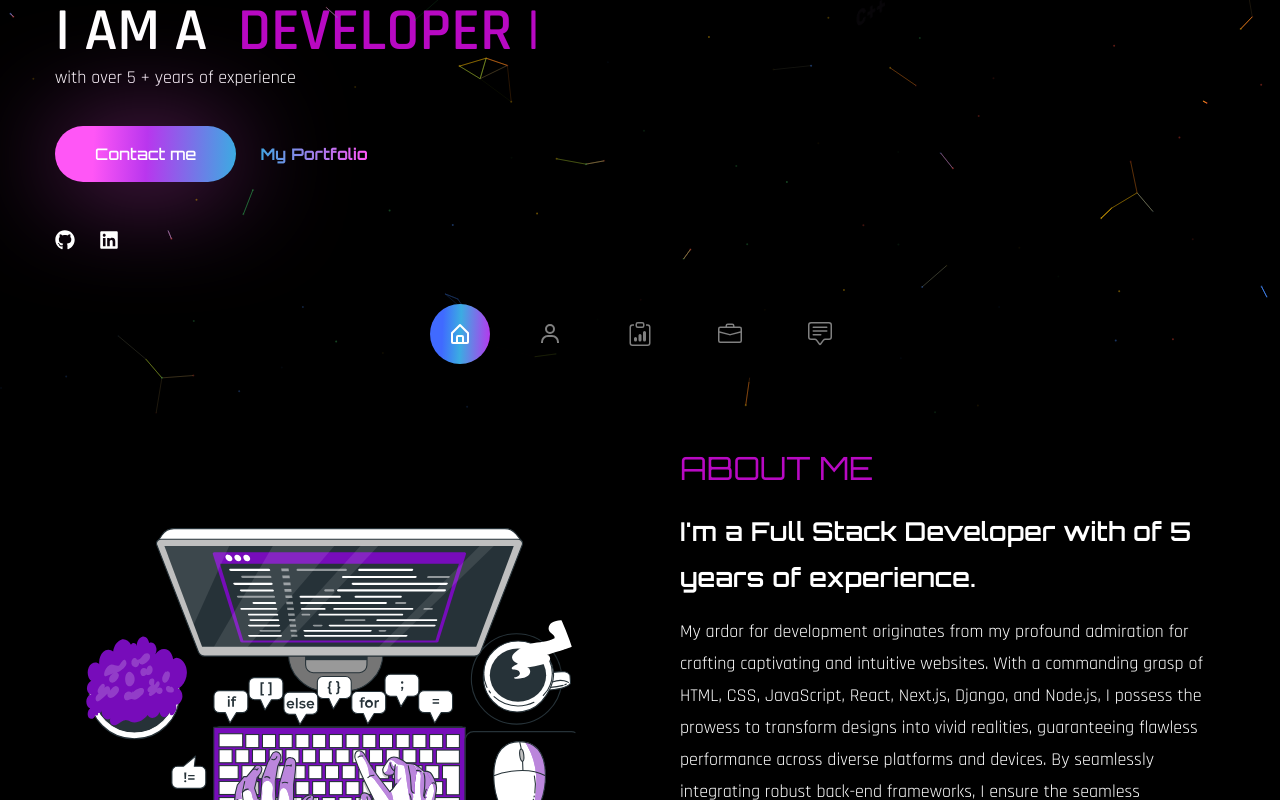
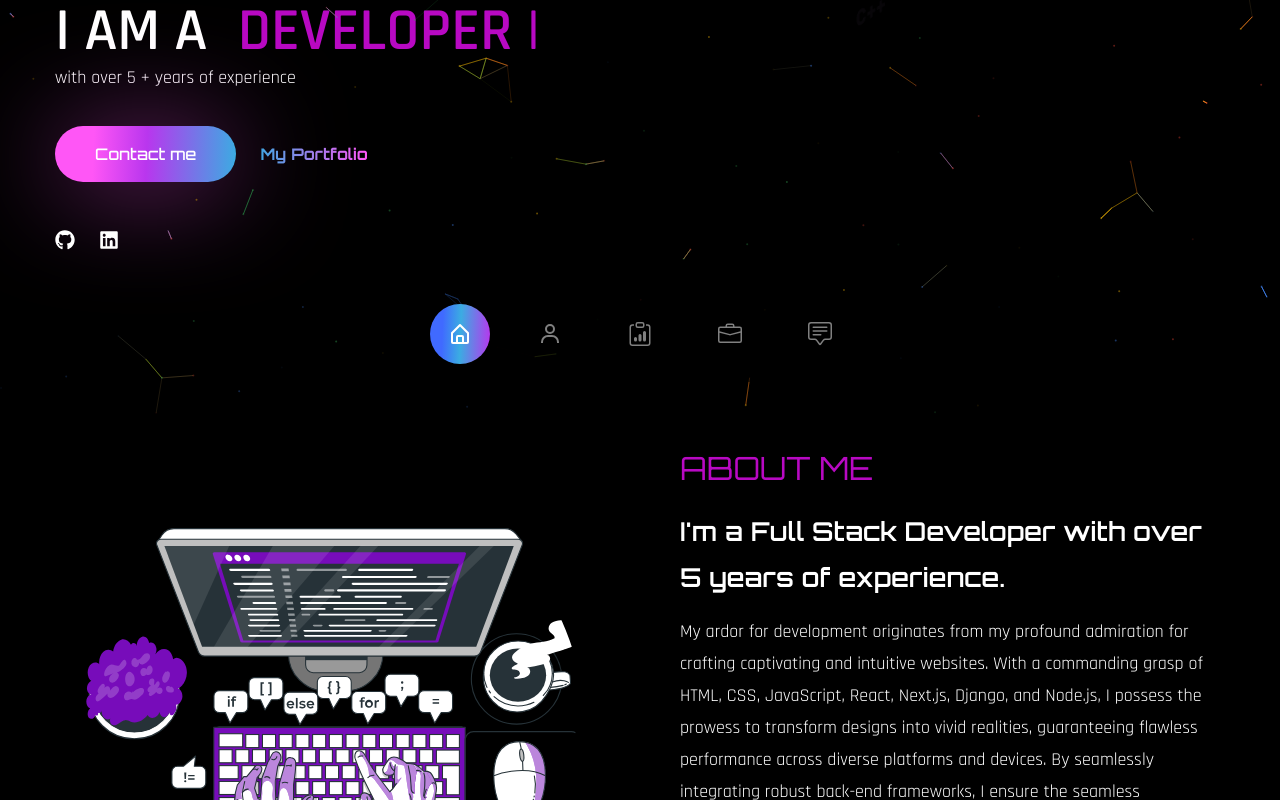
Before and after one commit to Oaksas/Portfolioo, a React (Create React App) app: page / in a window 1280 px wide. Shown: the part 386-1186 px from the top of the page. Built offline with nearby package versions, Linux system fonts and the light colour scheme; a web font is replaced by a local one.

Commit message:
Fix typo

```diff
--- a/src/components/About.js
+++ b/src/components/About.js
@@ -30,7 +30,7 @@ const About = React.memo(() => {
           >
             <h2 className="h2 text-accent">About me</h2>
             <h3 className="h3 mb-4">
-              I'm a Full Stack Developer with of 5 years of experience.{" "}
+              I'm a Full Stack Developer with over 5 years of experience.{" "}
             </h3>
             <p className="mb-6">
               {" "}
```
